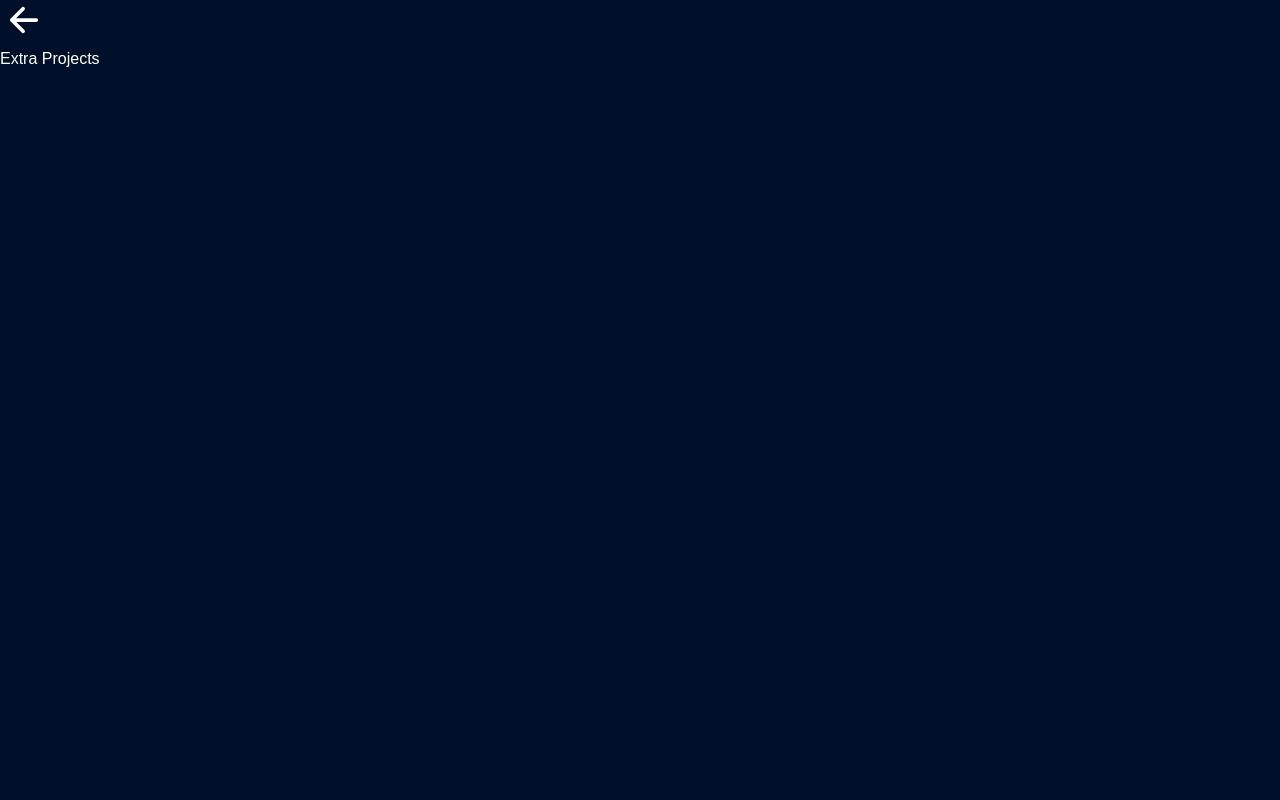
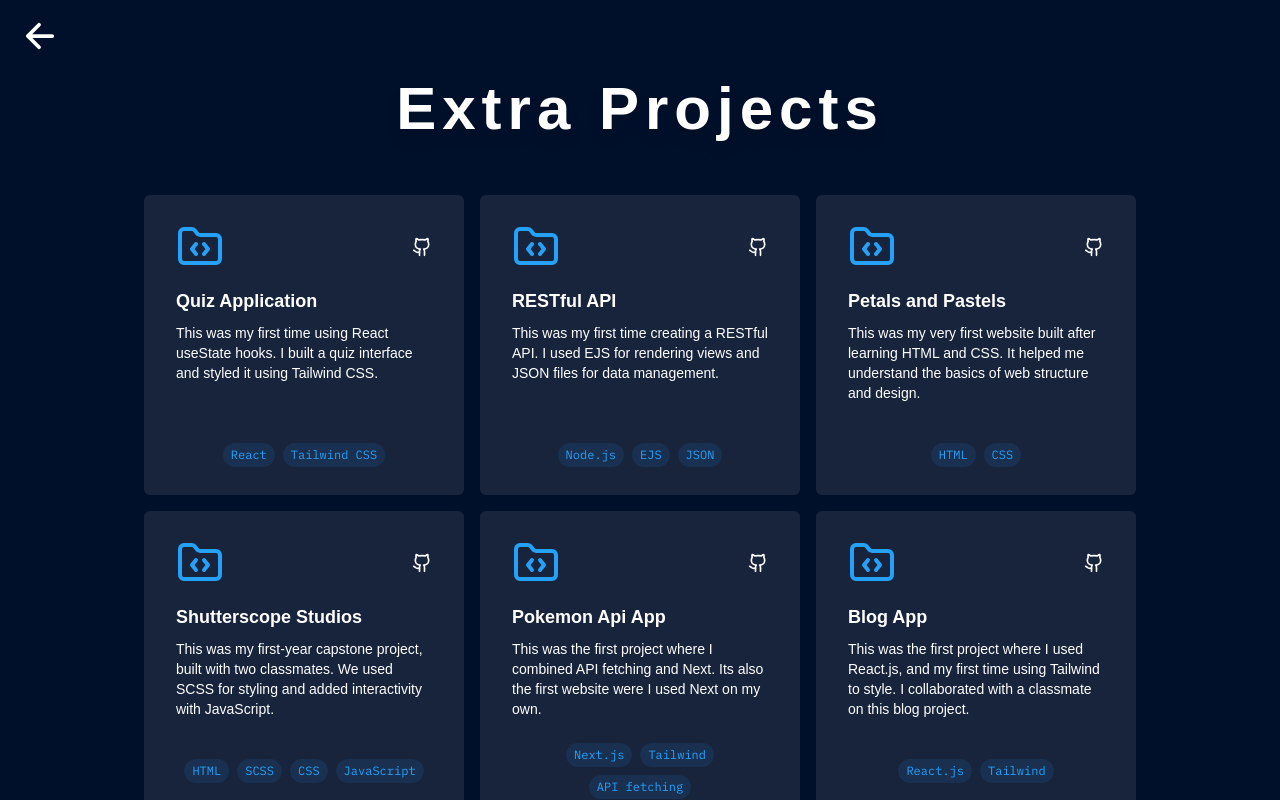
Before and after one commit to sshafe928/portfolio_2025, a Next.js app: page /projects in a window 1280 px wide. Shown: the top 800 px of the page. Built offline with nearby package versions, Linux system fonts and the light colour scheme.

Commit message:
extra projects

```diff
--- a/src/app/components/project.jsx
+++ b/src/app/components/project.jsx
@@ -1,32 +1,115 @@
 import React from 'react'
+import { LuGithub } from "react-icons/lu";
+import { LuFolderCode } from "react-icons/lu";
 
-const project = () =>{
+const Project = () =>{
     let projects = [
         {
-            id:1,
+            id: 1,
+            name: "Quiz Application",
+            langs: ["React", "Tailwind CSS"],
+            desc: "This was my first time using React useState hooks. I built a quiz interface and styled it using Tailwind CSS.",
+            gitLink: "https://github.com/sshafe928/quiz_application",
+            img: "https://res.cloudinary.com/dafmz44zh/image/upload/v1745780827/Screenshot_2025-04-25_195151_n3rmij.png",
+            date: "2024"
+        },
+        {
+            id: 2,
+            name: "RESTful API",
+            langs: ["Node.js", "EJS", "JSON"],
+            desc: "This was my first time creating a RESTful API. I used EJS for rendering views and JSON files for data management.",
+            gitLink: "https://github.com/sshafe928/RESTful-API",
+            img: "https://res.cloudinary.com/dafmz44zh/image/upload/v1745780827/Screenshot_2025-04-25_210032_afnatu.png",
+            date: "2024"
+        },
+        {
+            id: 3,
+            name: "Petals and Pastels",
+            langs: ["HTML", "CSS"],
+            desc: "This was my very first website built after learning HTML and CSS. It helped me understand the basics of web structure and design.",
+            gitLink: "https://github.com/sshafe928/Petals-Pastels",
+            img: "https://res.cloudinary.com/dafmz44zh/image/upload/v1745780827/Screenshot_2025-04-25_232140_t6nghf.png",
+            date: "2023"
+        },
+        {
+            id: 4,
+            name: "Shutterscope Studios",
+            langs: ["HTML", "SCSS", "CSS", "JavaScript"],
+            desc: "This was my first-year capstone project, built with two classmates. We used SCSS for styling and added interactivity with JavaScript.",
+            gitLink: "https://github.com/sshafe928/Shutterscope",
+            img: "https://res.cloudinary.com/dafmz44zh/image/upload/v1745780827/Screenshot_2025-04-25_232515_kgnfhl.png",
+            date: "2024"
+        },
+        {
+            id:5,
             name: "Pokemon Api App",
             langs: ["Next.js", "Tailwind", "API fetching"],
             desc:"This was the first project where I combined API fetching and Next. Its also the first website were I used Next on my own.",
-            gitLink: "../",
-            img: "../"
+            gitLink: "https://github.com/sshafe928/next_pokemon_apphttps://github.com/sshafe928/pokemon-app",
+            img: "https://res.cloudinary.com/dafmz44zh/image/upload/v1745781349/Screenshot_2025-04-27_121524_avnlea.png",
+            date: "2025"
         },
         {
-            id:2,
+            id:6,
             name: "Blog App",
             langs: ["React.js", "Tailwind"],
             desc:"This was the first project where I used React.js, and my first time using Tailwind to style. I collaborated with a classmate on this blog project.",
-            gitLink: "../",
-            img: "../"
+            gitLink: "https://github.com/sshafe928/react_blog",
+            img: "https://res.cloudinary.com/dafmz44zh/image/upload/v1745780852/Screenshot_2_od67a4.png",
+            date: "2024"
         },
         {
-
+            id: 7,
+            name: "File Manipulation",
+            langs: ["Python"],
+            desc: "This was where I used pyhron and began learning file manipulation",
+            gitLink: "https://github.com/sshafe928/File-Manipulation/blob/main/manipulation%20assign/manipulator.py",
+            img: "",
+            date: "2025"
         }
     ]
     return (
         <>
+        <div className="flex flex-wrap gap-4 justify-center">
+            {projects.map((project) => (
+                <div
+                key={project.id}
+                className="group bg-grey/10 p-4 px-8 py-7 rounded-md w-80 flex flex-col justify-between h-full min-h-[300px] transition-all duration-300 ease-in-out hover:-translate-y-2"
+                >
+                {/* Top Section */}
+                <div>
+                    <div className="flex items-center mb-4">
+                    <LuFolderCode className="text-blue text-5xl" />
+                    <a href={project.gitLink} target="_blank" rel="noopener noreferrer" className="ml-auto">
+                        <LuGithub className="text-white group-hover:text-blue hover:text-blue-500 transition-colors duration-300 text-xl" />
+                    </a>
+                    </div>
+
+                    <div className="text-left">
+                    <h2 className="text-white text-lg font-bold group-hover:text-blue transition-colors duration-300">
+                        {project.name}
+                    </h2>
+                    <p className="text-white text-sm mt-2">{project.desc}</p>
+                    </div>
+                </div>
+
+                {/* Bottom Language Tags */}
+                <ul className="mt-6 flex flex-wrap justify-center gap-2">
+                    {project.langs.map((lang, index) => (
+                    <li
+                        key={index}
+                        className="font-plexMono bg-blue/10 text-blue text-xs px-2 py-1 rounded-full"
+                    >
+                        {lang}
+                    </li>
+                    ))}
+                </ul>
+                </div>
+            ))}
+        </div>
 
         </>
     )
 }
 
-export default project
+export default Project
--- a/src/app/page.jsx
+++ b/src/app/page.jsx
@@ -265,7 +265,7 @@ export default function Home() {
             <li className="mr-2 mt-2 px-4 py-1 text-blue rounded-full bg-blue/10 font-jersey">Node.js</li>
             <li className="mr-2 mt-2 px-4 py-1 text-blue rounded-full bg-blue/10 font-jersey">Tailwind</li>
           </ul>
-          <div className="flex flex-row space-x-4"><LuGithub /></div>
+          <div className="flex flex-row space-x-4"><a href="https://github.com/sshafe928/cash-compass"><LuGithub /></a></div>
         </div>
       </div>
     </div>
@@ -283,7 +283,7 @@ export default function Home() {
               <li className="mr-2 mt-2 px-4 py-1 text-blue rounded-full bg-blue/10 font-jersey">Node.js</li>
               <li className="mr-2 mt-2 px-4 py-1 text-blue rounded-full bg-blue/10 font-jersey">Tailwind</li>
             </ul>
-            <div className="flex flex-row space-x-4"><LuGithub /></div>
+            <div className="flex flex-row space-x-4"><a href="https://github.com/sshafe928/wbla_boyscout"><LuGithub /></a></div>
           </div>
         </div>
 
--- a/src/app/projects/page.jsx
+++ b/src/app/projects/page.jsx
@@ -1,19 +1,21 @@
 import React from 'react'
 import { IoArrowBackOutline } from "react-icons/io5";
+import Project from "../components/Project"
 
 
 const extraProjects = () => {
     return (
         <>
             <a href="/">
-            <button><IoArrowBackOutline className='text-white w-12 h-10 '/></button>
+            <button><IoArrowBackOutline className='text-white w-12 h-10 m-4 '/></button>
             </a>
 
+            <div className="mx-auto max-w-screen-xl">
+                <h1 className="text-white text-6xl font-extrabold text-center tracking-widest drop-shadow-lg mb-14">
+                    Extra Projects
+                </h1>
 
-            <h1 className='text-white'>Extra Projects</h1>
-
-            <div>
-
+                <Project />
             </div>
 
         </>
```
